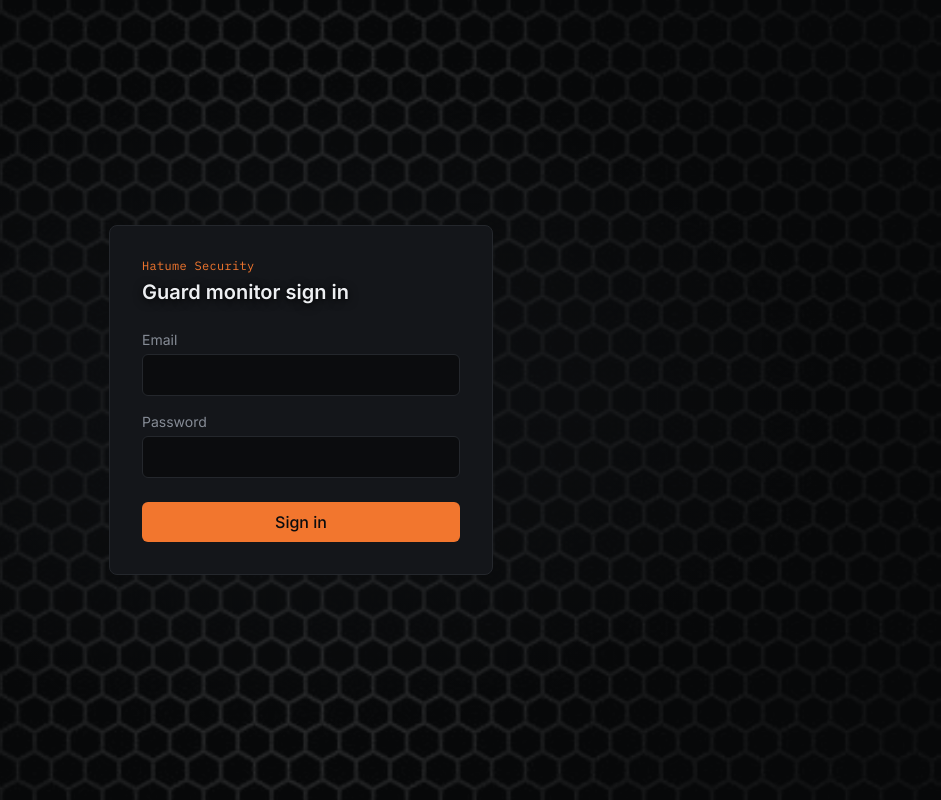
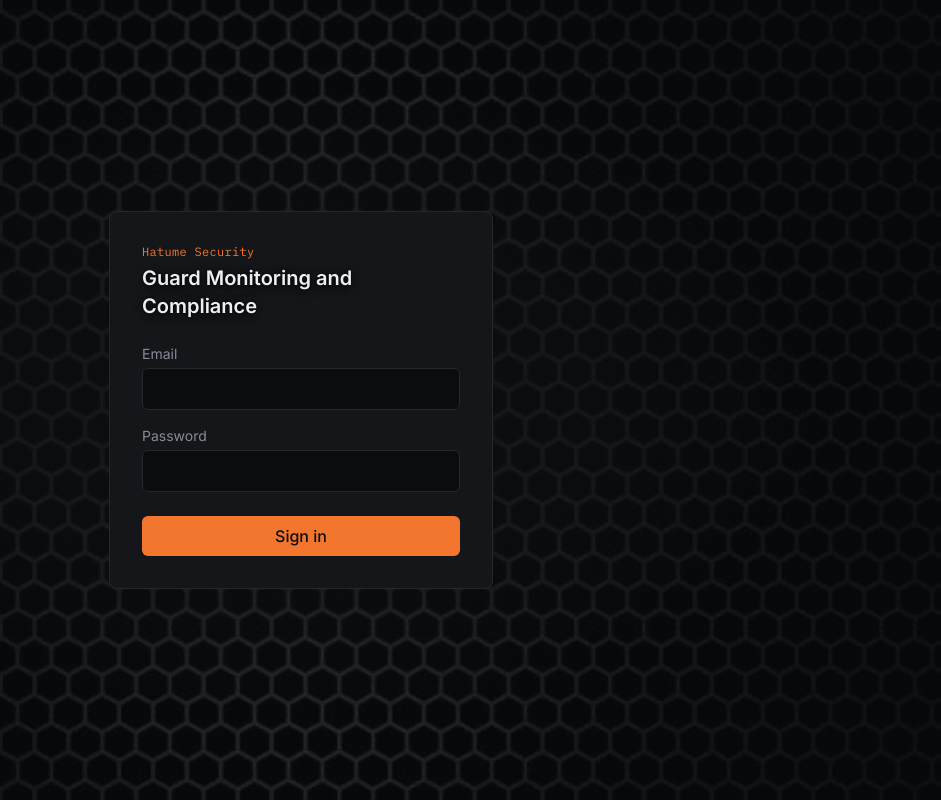
Before and after one commit to ronnisnai-frog/Hatume-Security, a Next.js app: page /login in a window 1280 px wide. Shown: the whole page, without its empty margins (339-1280 px from the left). Built offline with nearby package versions, Linux system fonts and the light colour scheme.

Commit message:
Update heading for login page

```diff
--- a/app/login/page.tsx
+++ b/app/login/page.tsx
@@ -109,7 +109,7 @@
     <main className="min-h-screen flex items-center justify-center px-4">
       <form onSubmit={handleLogin} className="w-full max-w-sm bg-surface border border-border rounded-lg p-8">
         <p className="font-mono text-xs text-accent tracking-wide mb-1">Hatume Security</p>
-        <h1 className="text-xl font-semibold text-text-primary mb-6">Guard monitor sign in</h1>
+        <h1 className="text-xl font-semibold text-text-primary mb-6">Guard Monitoring and Compliance</h1>
 
         <label className="block text-sm text-text-secondary mb-1">Email</label>
         <input
```
